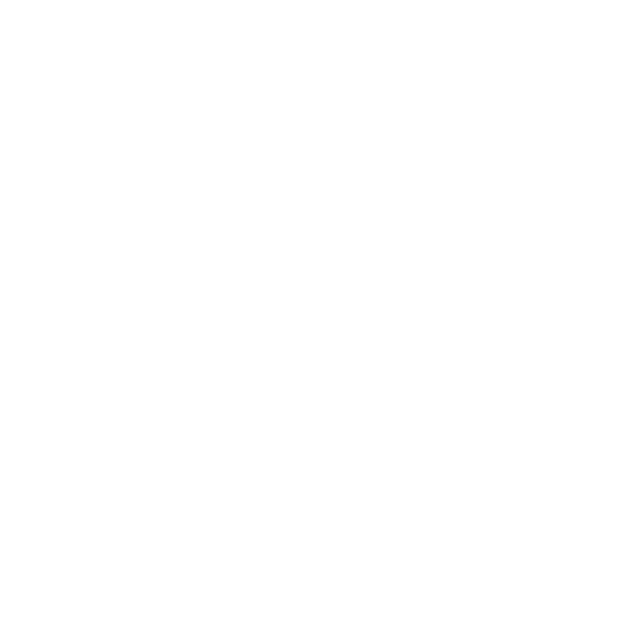
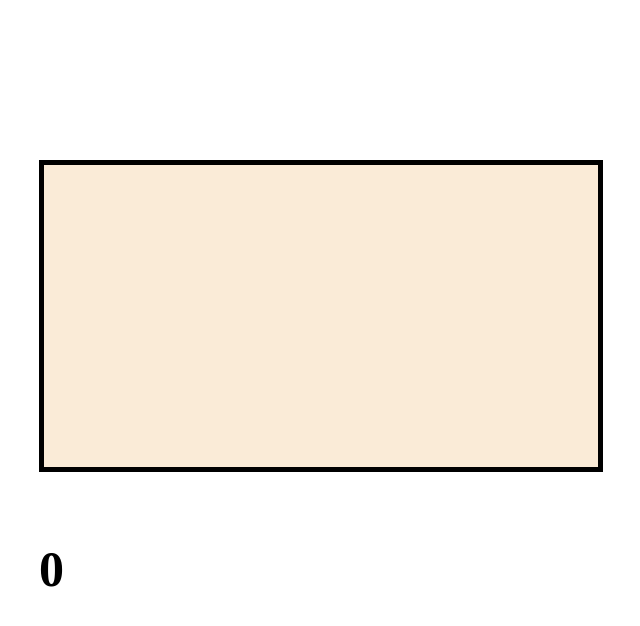
Before and after one commit to acciojob/gre-essay-tool-Shalini-Barai, a website: page main.html in a window 1280 px wide. Shown: the whole page, without its empty margins (353-993 px from the left). Drawn offline with Linux system fonts and the light colour scheme.

Commit message:
gre-essay

```diff
--- a/main.html
+++ b/main.html
@@ -7,7 +7,10 @@
 </head>
 
 <body>
-	<!-- the entire body must be written by student -->
+	<div>
+	<input type="text" id="evaluatedText"><br><br>
+	<h3 id="wordCount">0</h3>
+	</div>
     <script type="text/javascript" src="./script.js">
 </script>
 
--- a/script.js
+++ b/script.js
@@ -1 +1,7 @@
-//your code here
+let etext=document.getElementById("evaluatedText");
+let countw=document.getElementById("wordCount");
+var c=0;
+etext.addEventListener("input",()=>{
+   c++;
+   countw.innerHTML=c;
+})
--- a/styles.css
+++ b/styles.css
@@ -1,2 +1,15 @@
-
-/* Your CSS Code here. */
+div{
+    margin-left: 30vw;
+    margin-top: 20vh;
+}
+#evaluatedText{
+    width:550px;
+    height:300px;
+    border:5px solid black;
+    color:blue;
+    background-color: antiquewhite;
+    font-size: 23px;
+}
+#wordCount{
+    font-size: 50px;
+}
```
